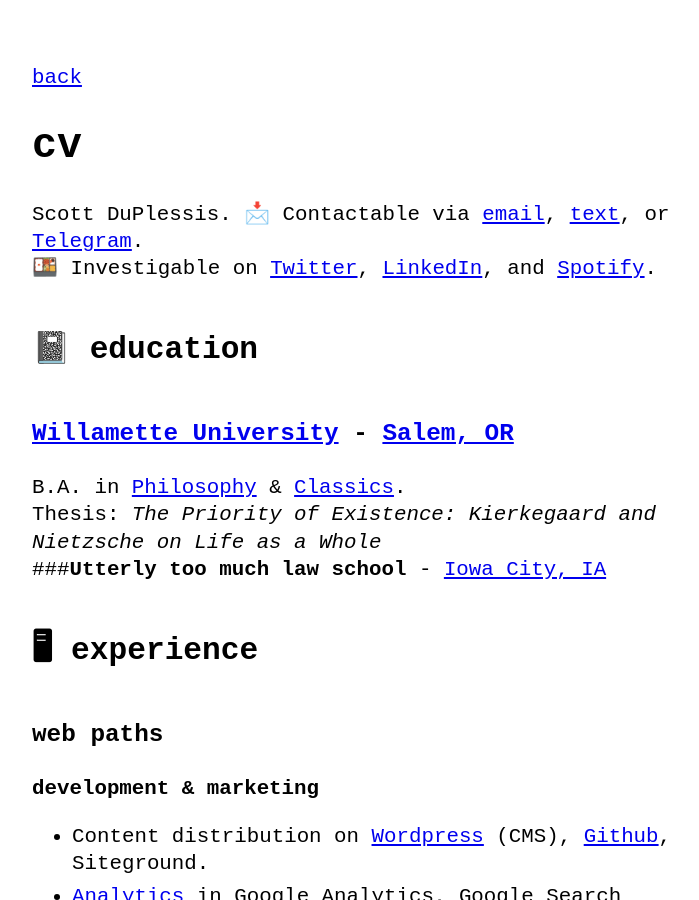
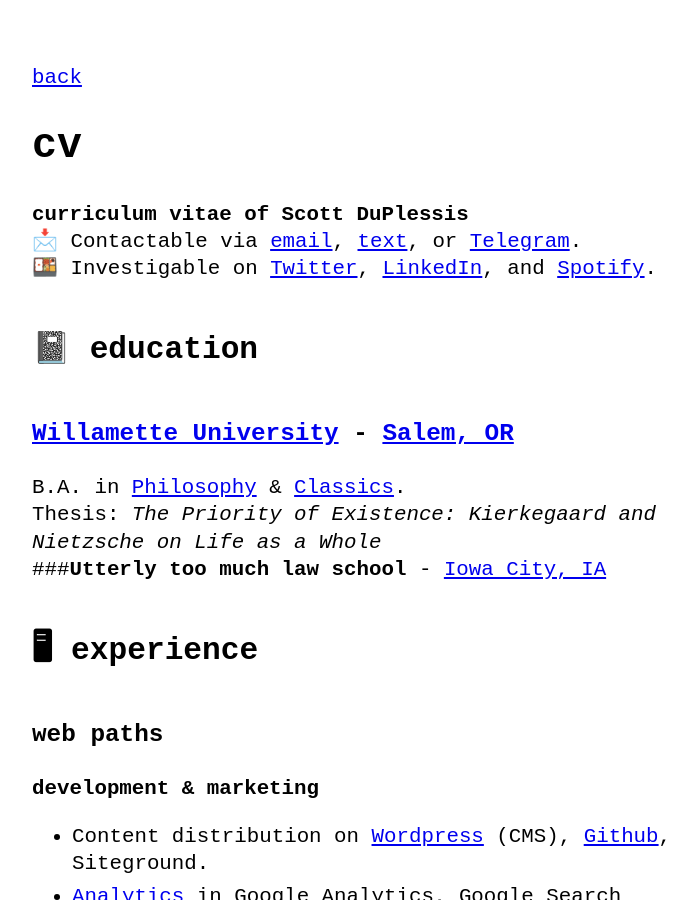
Before and after one commit to lemurodigital/lemuro.digital, a Jekyll site: the page built from cv.md, in a window 1280 px wide and 900 px high. Shown: the whole window, without its empty margins (288-987 px from the left). Built offline with Jekyll 4.4.1, drawn with Linux system fonts in a browser that asks for light colours.

Commit message:
Update cv.md

```diff
--- a/cv.md
+++ b/cv.md
@@ -4,7 +4,7 @@ title: cv
 sitemap: false
 author: Scott DuPlessis
 ---
-{{page.author}}.
+**curriculum vitae of {{page.author}}**
 📩 Contactable via [email](mailto:scott@lemuro.digital), [text](tel:+1-352-340-3690), or [Telegram](https://t.me/lemurodigital).
 🍱 Investigable on [Twitter](https://twitter.com/scottduplessis), [LinkedIn](https://www.linkedin.com/in/scott-duplessis-abb8091a1/), and [Spotify](https://open.spotify.com/user/jp6tr9y7iarsp3875ljowt2tn?si=XeM-g8CySoOEeqEWa1LQYw).
 ## 📓 education
```
